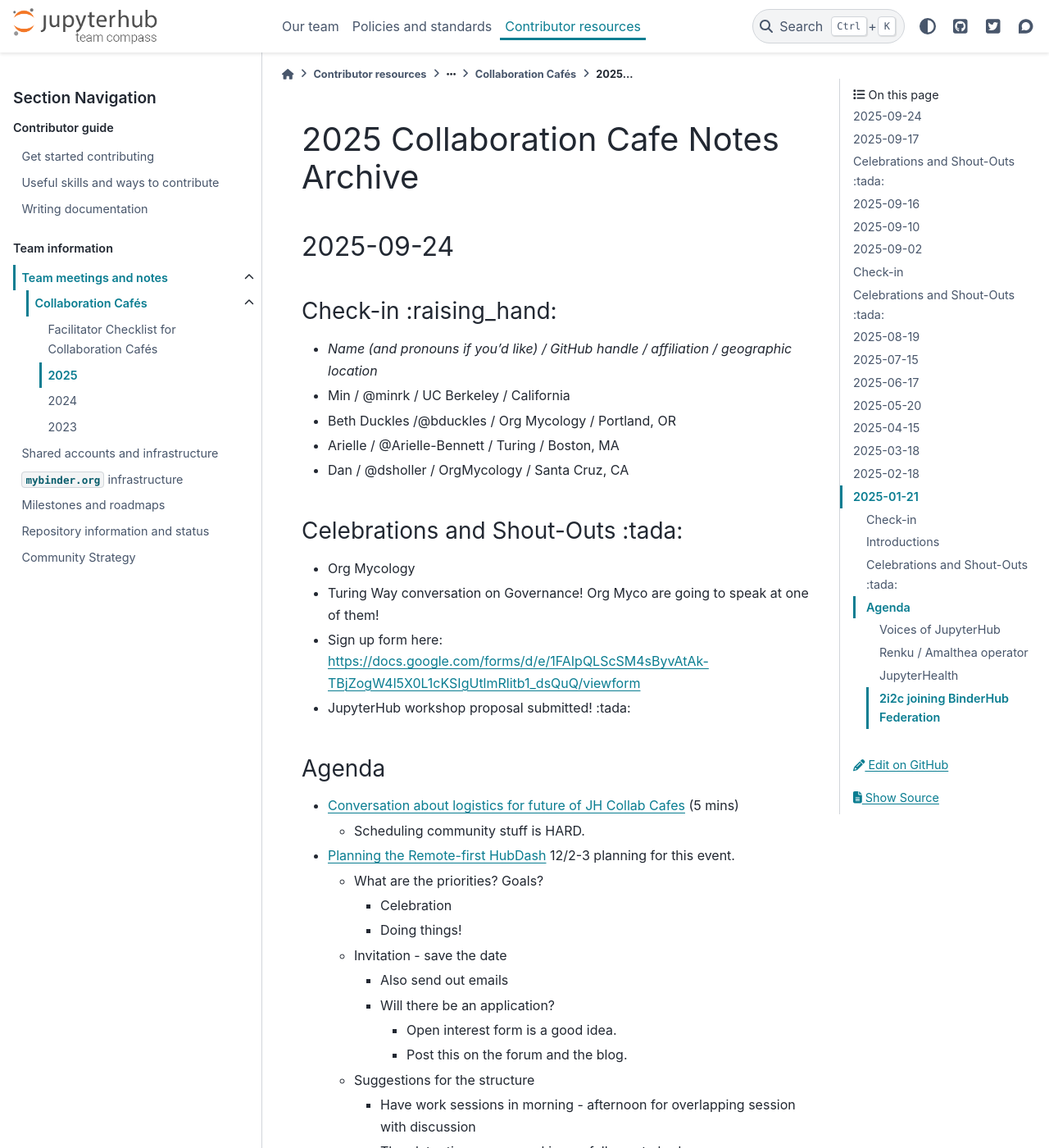
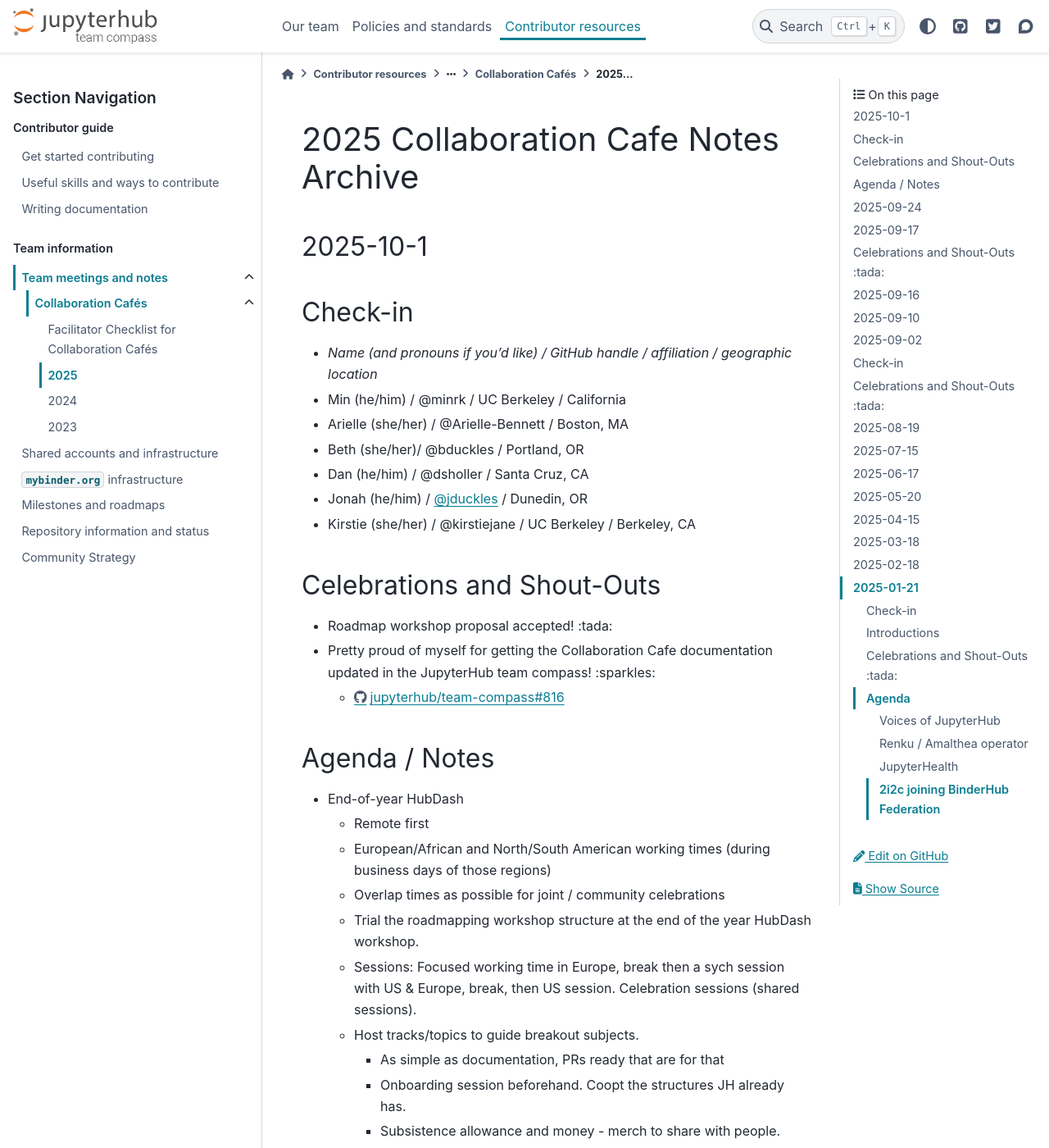
Before and after one commit to jupyterhub/team-compass, a Sphinx documentation site: the page built from docs/meetings/collab-cafe/2025.md, in a window 1280 px wide and 1400 px high. Shown: the whole window at 82% size. Built offline with Sphinx 7.4.7 and the PyData theme 0.15.4, drawn with Linux system fonts in a browser that asks for light colours; the version number could not be read and is left out; some of the changed text lies outside the part shown.

Commit message:
Oct 1 Call Notes

```diff
--- a/docs/meetings/collab-cafe/2025.md
+++ b/docs/meetings/collab-cafe/2025.md
@@ -1,4 +1,48 @@
 # 2025 Collaboration Cafe Notes Archive
+
+## 2025-10-1
+
+## Check-in
+
+* _Name (and pronouns if you'd like) / GitHub handle / affiliation / geographic location_
+* Min (he/him) / @minrk / UC Berkeley / California
+* Arielle (she/her) / @Arielle-Bennett / Boston, MA
+* Beth (she/her)/ @bduckles / Portland, OR
+* Dan (he/him) / @dsholler / Santa Cruz, CA
+* Jonah (he/him) / [@jduckles](https://github.com/jduckles) / Dunedin, OR
+* Kirstie (she/her) / @kirstiejane / UC Berkeley / Berkeley, CA
+
+## Celebrations and Shout-Outs
+
+* Roadmap workshop proposal accepted! :tada:
+* Pretty proud of myself for getting the Collaboration Cafe documentation updated in the JupyterHub team compass! :sparkles:
+  * https://github.com/jupyterhub/team-compass/pull/816
+
+## Agenda / Notes
+
+* End-of-year HubDash
+    * Remote first
+    * European/African and North/South American working times (during business days of those regions)
+    * Overlap times as possible for joint / community celebrations
+    * Trial the roadmapping workshop structure at the end of the year HubDash workshop.
+    * Sessions: Focused working time in Europe, break then a sych session with US & Europe, break, then US session. Celebration sessions (shared sessions).
+    * Host tracks/topics to guide breakout subjects.
+        * As simple as documentation, PRs ready that are for that
+        * Onboarding session beforehand. Coopt the structures JH already has.
+        * Subsistence allowance and money - merch to share with people.
+    * Min & Kirstie to invite contributors to lead HubDash tracks.
+    * To do: OM and Arielle
+        * Come up with tools to share/market this.
+        * Create the application
+        * Merch?
+            * Socks? tshirt? stickers? mug?
+            * Something specific for this group
+* VOJupyterHub Blog Post 1 [Draft](https://docs.google.com/document/d/1er1wAQMbvg0FsnErXn5ErZP8T4BjvTNw4GbXMcxhY5Y/edit?tab=t.tujfsp6sfxqt#heading=h.iuhl7t6l73xl)
+* Planning roadmap workshop -
+    * Hubdash will be a trial session to soft-test the apparoach and how it works for JH.
+* Users of JH Workshop for JupyterCon
+* JupyterCon Prep
+    * Getting folks from CalPoly/UCSD area to come to JupyterCon who could be at the user panel.
 
 ## 2025-09-24
 
```
